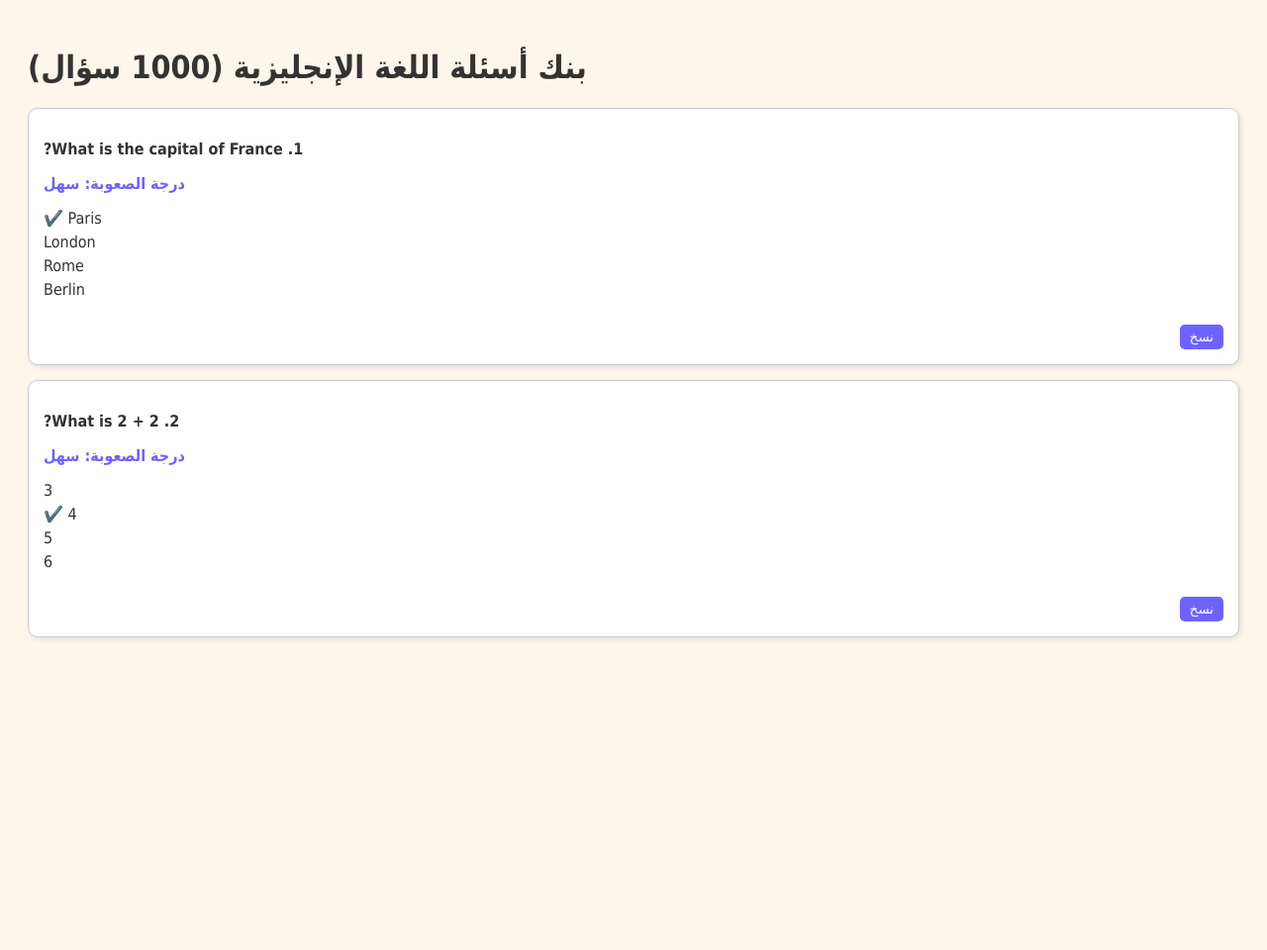
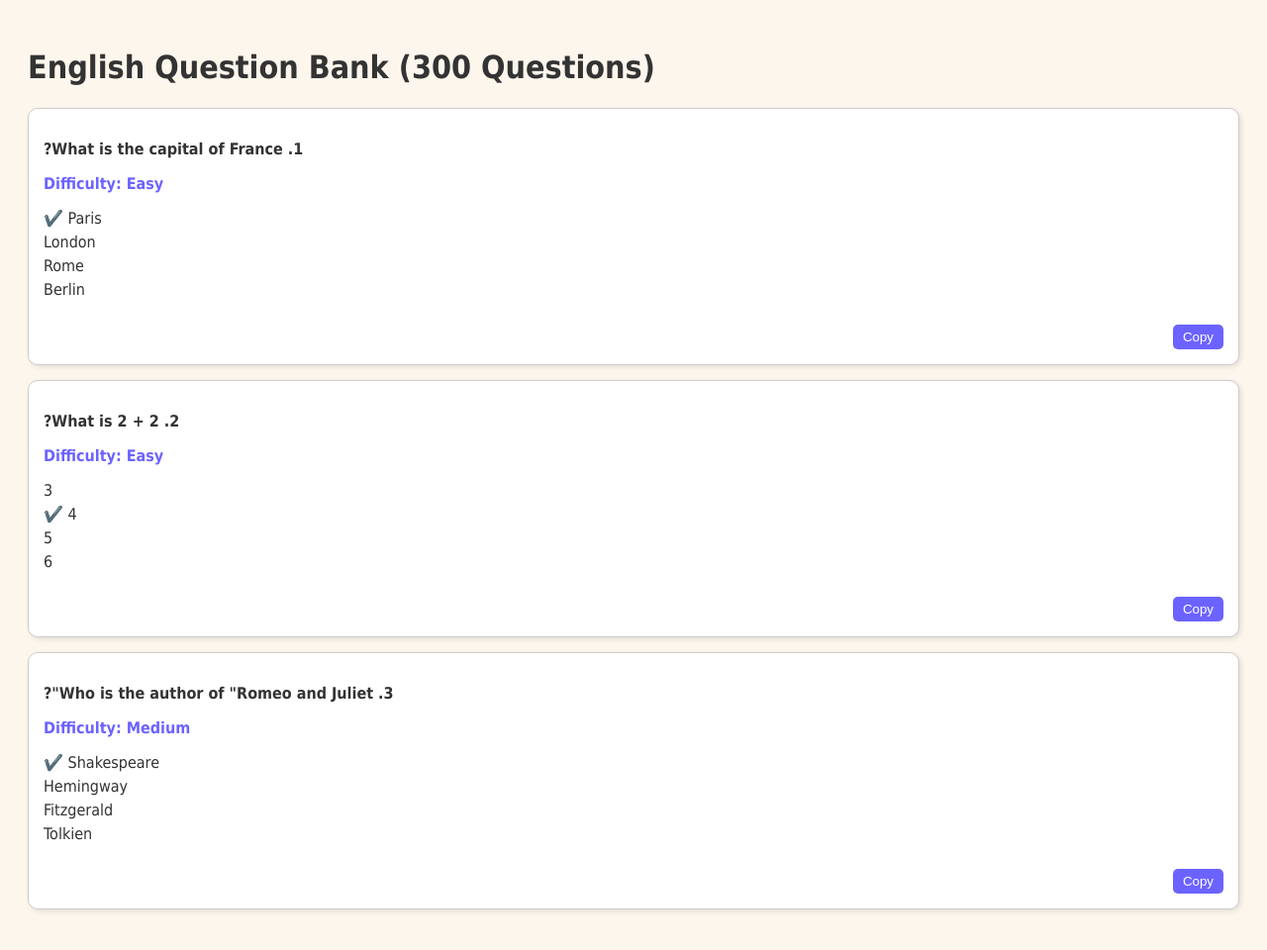
Before and after one commit to Ansarii212/Ban, a plain HTML site: page index.html in a window 1280 px wide. Shown: the whole page at 99% size. Before the commit the page ends 800 px from the top, so only its background shows below. Drawn offline with Linux system fonts and the light colour scheme.

Commit message:
Update index.html

```diff
--- a/index.html
+++ b/index.html
@@ -1,8 +1,8 @@
 <!DOCTYPE html>
-<html lang="ar" dir="rtl">
+<html lang="en" dir="rtl">
 <head>
   <meta charset="UTF-8">
-  <title>بنك الأسئلة - اللغة الإنجليزية</title>
+  <title>English Question Bank</title>
   <style>
     body { font-family: "Tahoma", sans-serif; padding: 20px; background-color: #fdf6ec; color: #333; direction: rtl; }
     .question { background: #fff; border: 1px solid #ccc; padding: 15px; border-radius: 10px; margin-bottom: 15px; box-shadow: 2px 2px 5px rgba(0,0,0,0.1); }
@@ -14,43 +14,58 @@
   </style>
 </head>
 <body>
-  <h1 style="text-align: left;">بنك أسئلة اللغة الإنجليزية (1000 سؤال)</h1>
+  <h1 style="text-align: left;">English Question Bank (300 Questions)</h1>
 
-  <!-- Example Question, replace these with your questions -->
+  <!-- Start of Questions -->
+
+  <!-- Question 1 -->
   <div class="question">
     <p style="text-align: left;"><strong>1. What is the capital of France?</strong></p>
-    <p class="difficulty" style="text-align: left;">درجة الصعوبة: سهل</p>
+    <p class="difficulty" style="text-align: left;">Difficulty: Easy</p>
     <ul style="text-align: left;">
       <li>Paris ✔️</li>
       <li>London</li>
       <li>Rome</li>
       <li>Berlin</li>
     </ul>
-    <button onclick="copyToClipboard(this)" style="text-align: left;">نسخ</button>
+    <button onclick="copyToClipboard(this)" style="text-align: left;">Copy</button>
   </div>
 
-  <!-- Another Example Question -->
+  <!-- Question 2 -->
   <div class="question">
     <p style="text-align: left;"><strong>2. What is 2 + 2?</strong></p>
-    <p class="difficulty" style="text-align: left;">درجة الصعوبة: سهل</p>
+    <p class="difficulty" style="text-align: left;">Difficulty: Easy</p>
     <ul style="text-align: left;">
       <li>3</li>
       <li>4 ✔️</li>
       <li>5</li>
       <li>6</li>
     </ul>
-    <button onclick="copyToClipboard(this)" style="text-align: left;">نسخ</button>
+    <button onclick="copyToClipboard(this)" style="text-align: left;">Copy</button>
   </div>
 
-  <!-- Repeat this structure for 1000 questions -->
+  <!-- Example Question 3 -->
+  <div class="question">
+    <p style="text-align: left;"><strong>3. Who is the author of "Romeo and Juliet"?</strong></p>
+    <p class="difficulty" style="text-align: left;">Difficulty: Medium</p>
+    <ul style="text-align: left;">
+      <li>Shakespeare ✔️</li>
+      <li>Hemingway</li>
+      <li>Fitzgerald</li>
+      <li>Tolkien</li>
+    </ul>
+    <button onclick="copyToClipboard(this)" style="text-align: left;">Copy</button>
+  </div>
+
+  <!-- Add 300 questions, below is a sample, continue in the same structure -->
 
   <script>
     function copyToClipboard(button) {
       const questionDiv = button.parentElement;
       const text = questionDiv.innerText;
       navigator.clipboard.writeText(text).then(() => {
-        button.textContent = "تم النسخ!";
-        setTimeout(() => button.textContent = "نسخ", 2000);
+        button.textContent = "Copied!";
+        setTimeout(() => button.textContent = "Copy", 2000);
       });
     }
   </script>
```
